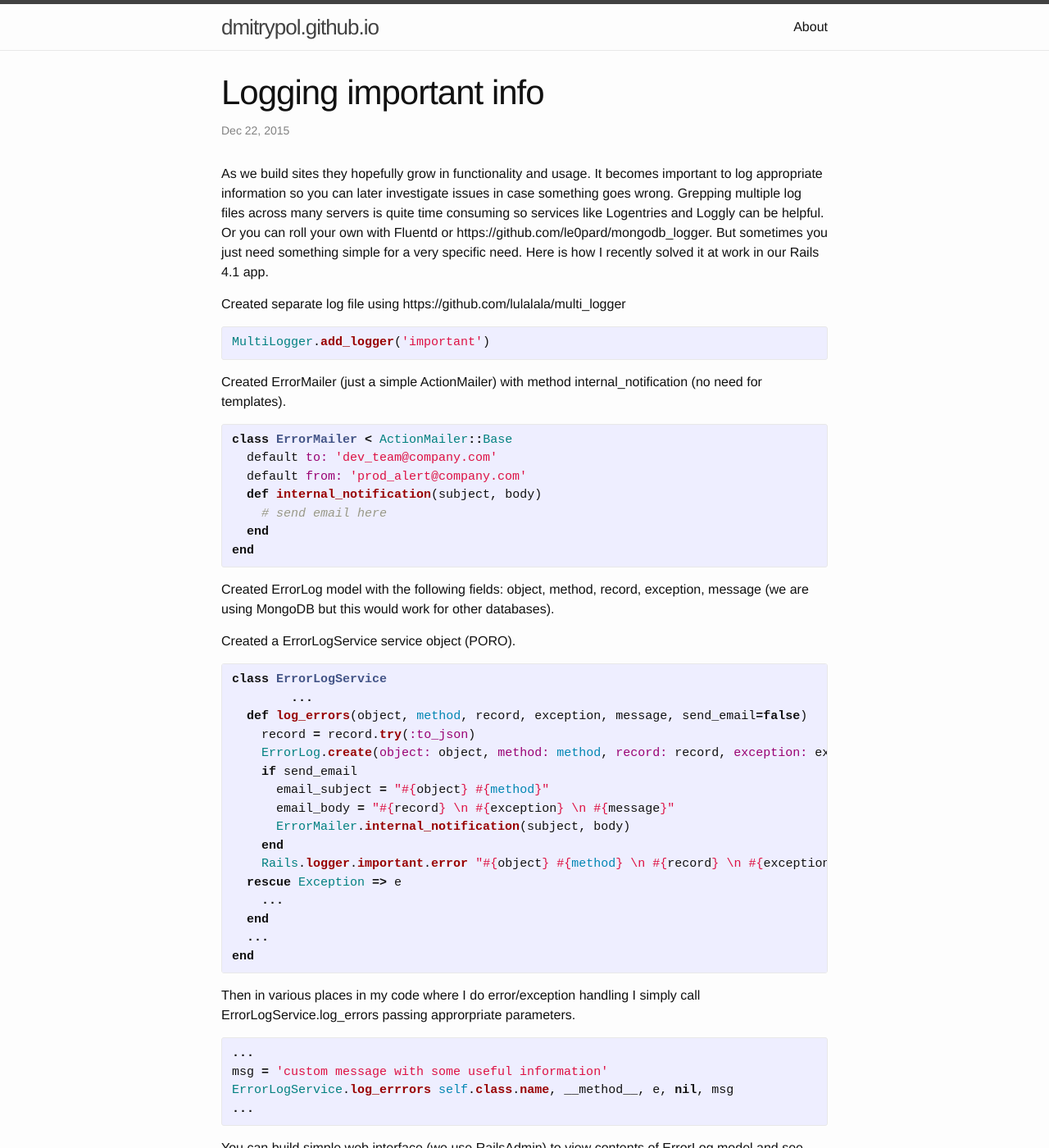
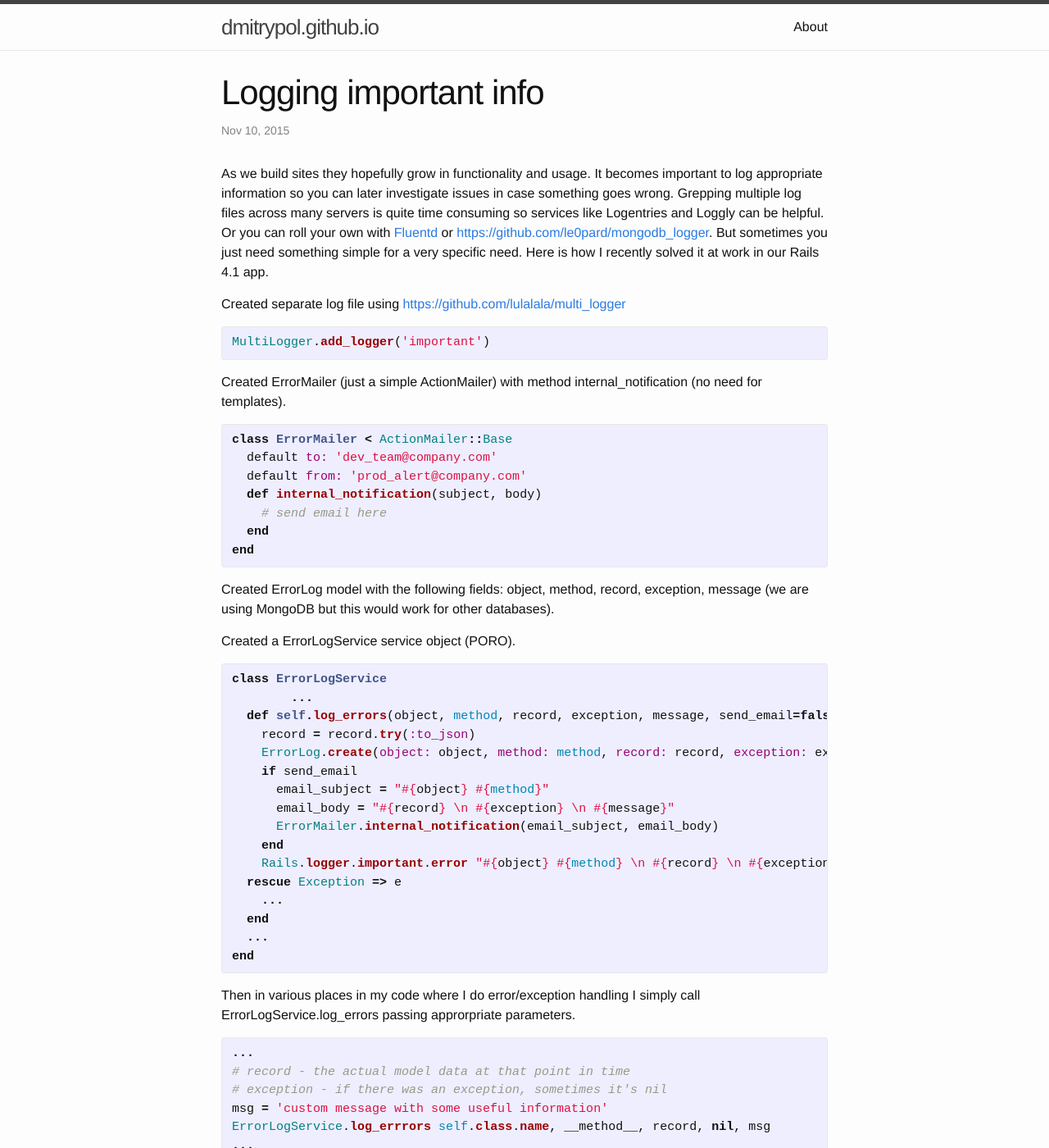
Before and after one commit to dmitrypol/dmitrypol.github.io, a Jekyll site: the page built from _posts/2015-11-10-logging-important-info.markdown, in a window 1280 px wide and 1400 px high. Shown: the whole window at 82% size. Built offline with Jekyll 4.4.1, drawn with Linux system fonts in a browser that asks for light colours; some of the changed text lies outside the part shown.

Commit message:
added bulk email post, updated log important info, rails_admin custom actions draft
Signed-off-by: Dmitry Polyakovsky <dmitrypol@gmail.com>

```diff
--- a/_posts/2015-12-22-logging-important-info.markdown
+++ b/_posts/2015-11-10-logging-important-info.markdown
@@ -1,13 +1,13 @@
 ---
 layout: post
 title:  "Logging important info"
-date:   2015-12-22 08:23:07
+date:   2015-11-10
 categories:
 ---
 
-As we build sites they hopefully grow in functionality and usage.  It becomes important to log appropriate information so you can later investigate issues in case something goes wrong.  Grepping multiple log files across many servers is quite time consuming so services like Logentries and Loggly can be helpful.  Or you can roll your own with Fluentd or https://github.com/le0pard/mongodb_logger.  But sometimes you just need something simple for a very specific need.  Here is how I recently solved it at work in our Rails 4.1 app.
+As we build sites they hopefully grow in functionality and usage.  It becomes important to log appropriate information so you can later investigate issues in case something goes wrong.  Grepping multiple log files across many servers is quite time consuming so services like Logentries and Loggly can be helpful.  Or you can roll your own with [Fluentd](http://www.fluentd.org/) or [https://github.com/le0pard/mongodb_logger](https://github.com/le0pard/mongodb_logger).  But sometimes you just need something simple for a very specific need.  Here is how I recently solved it at work in our Rails 4.1 app.
 
-Created separate log file using https://github.com/lulalala/multi_logger
+Created separate log file using [https://github.com/lulalala/multi_logger](https://github.com/lulalala/multi_logger)
 
 {% highlight ruby %}
 MultiLogger.add_logger('important')
@@ -32,13 +32,13 @@
 {% highlight ruby %}
 class ErrorLogService
 	...
-  def log_errors(object, method, record, exception, message, send_email=false)
+  def self.log_errors(object, method, record, exception, message, send_email=false)
     record = record.try(:to_json)
     ErrorLog.create(object: object, method: method, record: record, exception: exception, message: message)
     if send_email
       email_subject = "#{object} #{method}"
       email_body = "#{record} \n #{exception} \n #{message}"
-      ErrorMailer.internal_notification(subject, body)
+      ErrorMailer.internal_notification(email_subject, email_body)
     end
     Rails.logger.important.error "#{object} #{method} \n #{record} \n #{exception} \n #{message}"
   rescue Exception => e
@@ -52,11 +52,13 @@
 
 {% highlight ruby %}
 ...
+# record - the actual model data at that point in time
+# exception - if there was an exception, sometimes it's nil
 msg = 'custom message with some useful information'
-ErrorLogService.log_errrors self.class.name, __method__, e, nil, msg
+ErrorLogService.log_errrors self.class.name, __method__, record, nil, msg
 ...
 {% endhighlight %}
 
-You can build simple web interface (we use RailsAdmin) to view contents of ErrorLog model and see which object and method cause the error, what was the exception, when it occured (created_at timestamp), etc.  For especially important issues I can choose to send notification email to the dev team.  And information is also logged in the files on the server (just in case).
+You can build simple web interface (we use [RailsAdmin](https://github.com/sferik/rails_admin)) to view contents of ErrorLog model and see which object and method cause the error, what was the exception, when it occured (created_at timestamp), etc.  For especially important issues I can choose to send notification email to the dev team.  And information is also written in the log files on the server (just in case).
 
 There are many equivalents to the specific gems I listed above in Ruby or other languages.
--- a/index.html
+++ b/index.html
@@ -4,7 +4,9 @@
 
 <div class="home">
 
-  <h1 class="page-heading">Posts</h1>
+  <h4>I will try to post regularly but sometimes good ideas do not come on schedule.</h4>
+
+  <h1 class="page-heading">My Posts</h1>
 
   <ul class="post-list">
     {% for post in site.posts %}
```
Also changed, not shown: _drafts/rails_admin.markdown (added, +8 -0 lines), _posts/2015-12-20-rails-bulk-email-send.markdown (added, +76 -0 lines).
